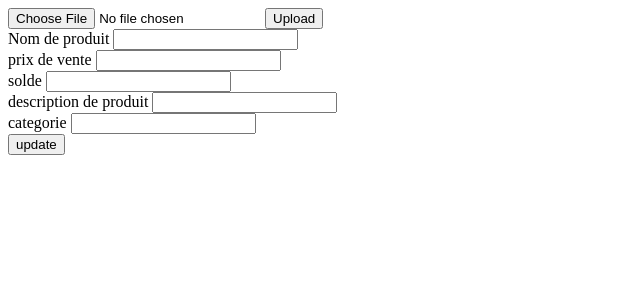
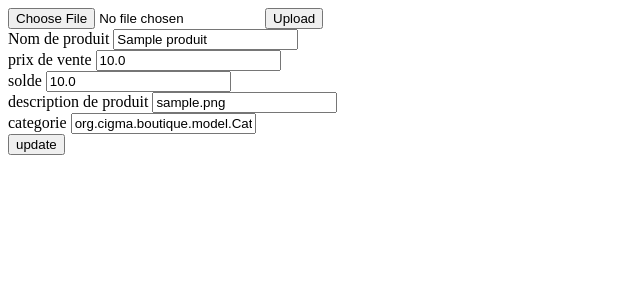
Before and after one commit to FaizaZofie/Boutique, a Java web app: page /updateProduit/1 in a window 1280 px wide. Shown: the top 300 px of the page, without its empty margins (0-640 px from the left). Run offline with Spring Boot 4, a stand-in JSP engine, Linux system fonts and the light colour scheme; tables that the repository leaves empty hold one stand-in row (values such as "Sample post"); data that the repository does not hold is empty.

Commit message:
First Commit

```diff
--- a/Boutique/src/main/java/org/cigma/boutique/Controller/ProduitController.java
+++ b/Boutique/src/main/java/org/cigma/boutique/Controller/ProduitController.java
@@ -86,7 +86,7 @@
 	 @RequestMapping(value="/saveProduit",method=RequestMethod.POST)
 
 		 public ModelAndView saveProduit(@ModelAttribute("addProduit")Produit produit) {
-		 produitService.saveProduit(produit);
+		 produitService.saveOrupdate(produit);
 
 		 return new ModelAndView("redirect:/Produit");
 
--- a/Boutique/src/main/java/org/cigma/boutique/services/ProduitService.java
+++ b/Boutique/src/main/java/org/cigma/boutique/services/ProduitService.java
@@ -13,7 +13,7 @@
 
 	void deleteProduit(Long idProd);
 
-	void saveProduit(Produit produit);
+	void saveOrupdate(Produit produit);
 
 
 }
--- a/Boutique/src/main/webapp/WEB-INF/jsp/update-produit.jsp
+++ b/Boutique/src/main/webapp/WEB-INF/jsp/update-produit.jsp
@@ -21,18 +21,18 @@
 <input type="submit" value="Upload"><br>
 
 <label>Nom de produit</label>
-<input type="text" value="${nameProd}"/><br>
+<input type="text" value="${produit.nameProd}"/><br>
 
 <label>prix de vente</label>
-<input type="text" value="${prixVente}" /><br>
+<input type="text" value="${produit.prixVente}" /><br>
 
 <label>solde</label>
-<input type="text" value="${prixSolde}" /><br>
+<input type="text" value="${produit.prixSolde}" /><br>
 
  <label>description de produit</label>
-<input type="text" value="${descImage}" /><br>
+<input type="text" value="${produit.descImage}" /><br>
  <label>categorie</label>
-<input type="text" value="${categorie}" /><br>
+<input type="text" value="${produit.categorie}" /><br>
 <!--<label>Date d'ajoute</label>
 <input type="date" name="dateAjoute" value=""> -->
 
```
